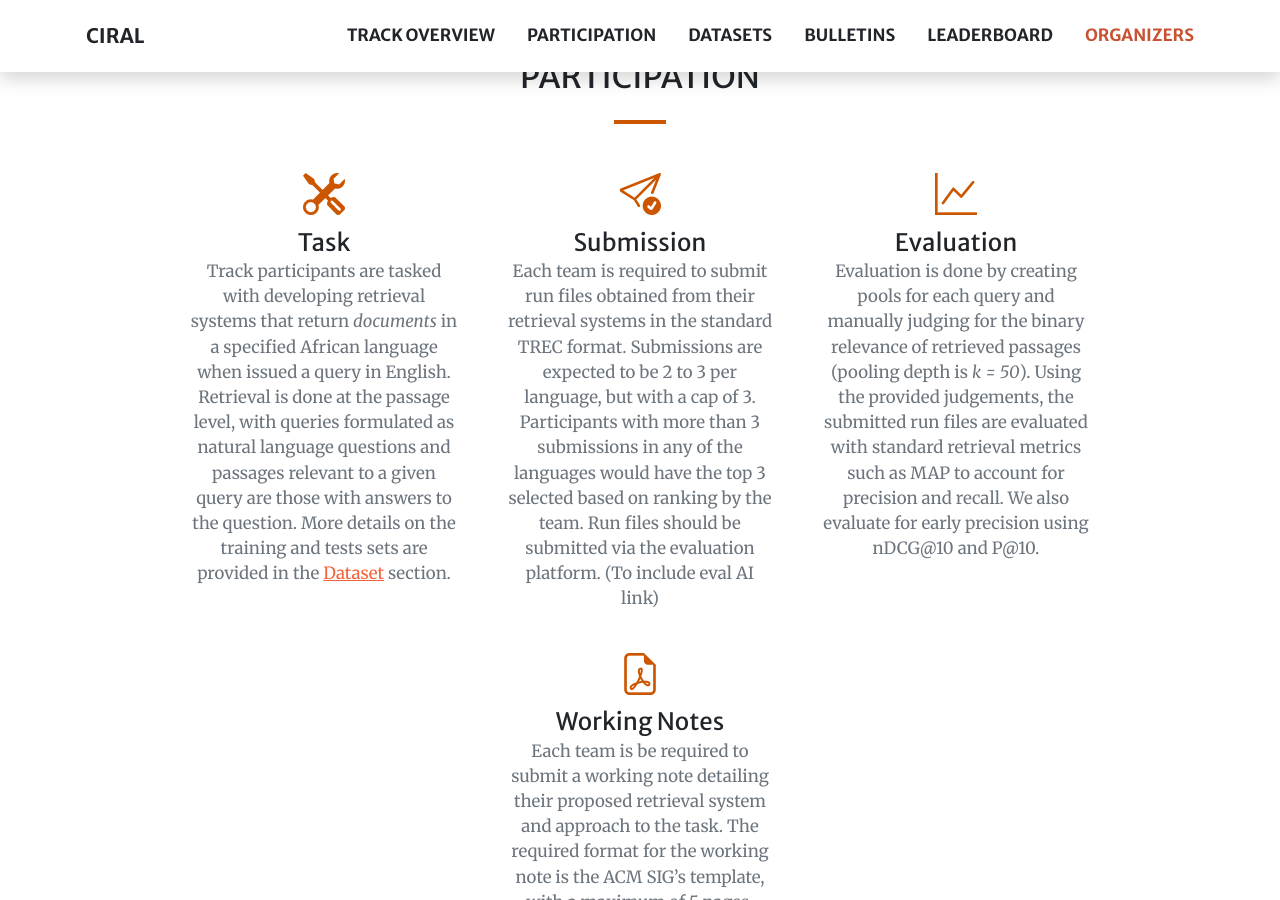
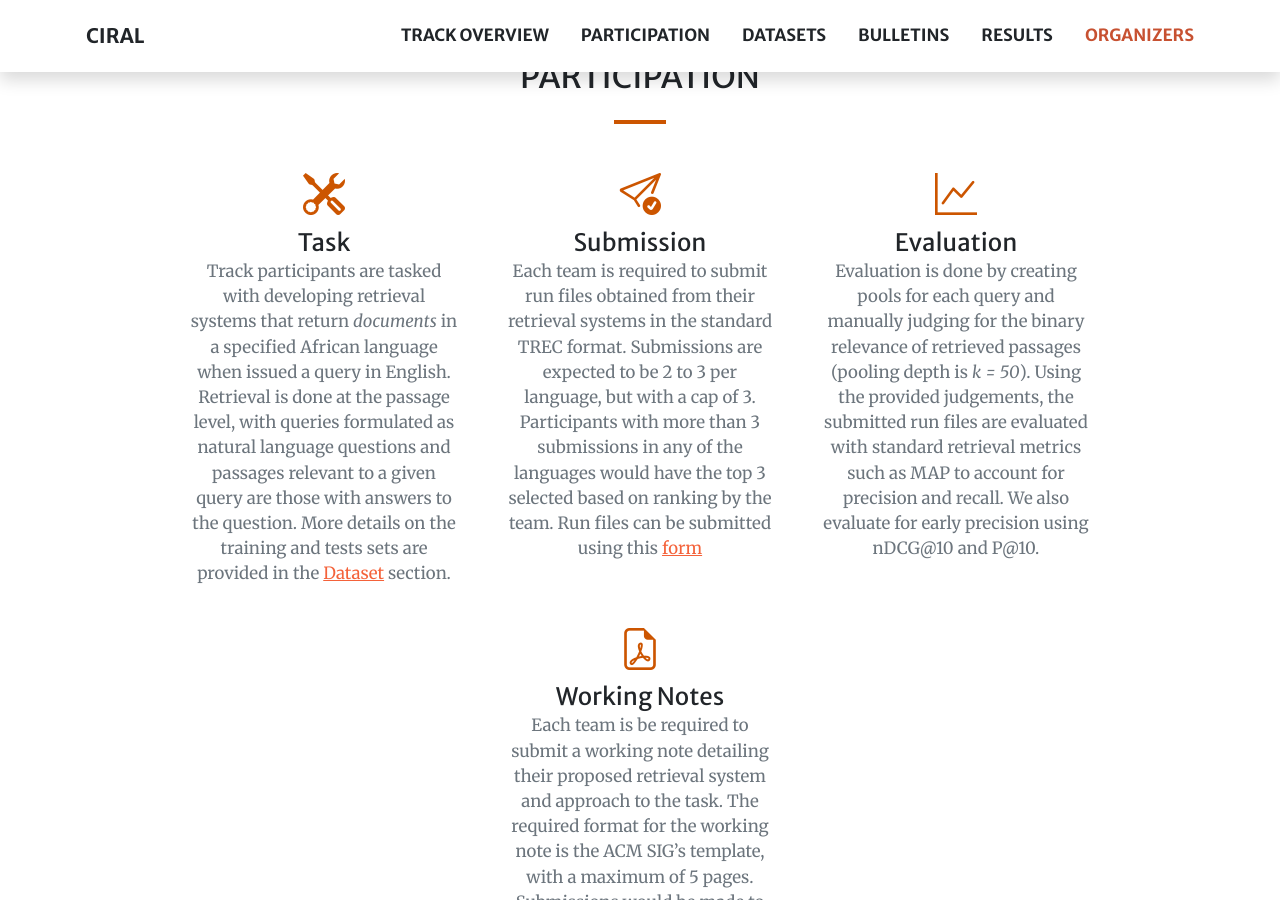
Before and after one commit to ciralproject/ciralproject.github.io, a Jekyll site: the page built from index.md, in a window 1280 px wide and 900 px high, scrolled down 1475 px. Built offline with Jekyll 4.4.1, drawn with Linux system fonts in a browser that asks for light colours; comment, search, counter and statistics services are not loaded; some of the changed text lies outside the part shown.

Commit message:
Additional changes

```diff
--- a/_data/menus.yml
+++ b/_data/menus.yml
@@ -11,7 +11,7 @@ header:
   url: /#datasets
 - title: BULLETINS
   url: /#timeline
-- title: LEADERBOARD
+- title: RESULTS
   url: /#results
 - title: ORGANIZERS
   url: /#organizers
--- a/index.md
+++ b/index.md
@@ -37,7 +37,7 @@ sections:
         text: Track participants are tasked with developing retrieval systems that return <em>documents</em> in a specified African language when issued a query in English. Retrieval is done at the passage level, with queries formulated as natural language questions and passages relevant to a given query are those with answers to the question. More details on the training and tests sets are provided in the <a href="#datasets">Dataset</a> section.
         icon: bi-tools
       - title: Submission
-        text: Each team is required to submit run files obtained from their retrieval systems in the standard TREC format. Submissions are expected to be 2 to 3 per language, but with a cap of 3. Participants with more than 3 submissions in any of the languages would have the top 3 selected based on ranking by the team. Run files should be submitted via the evaluation platform. (To include eval AI link)
+        text: Each team is required to submit run files obtained from their retrieval systems in the standard TREC format. Submissions are expected to be 2 to 3 per language, but with a cap of 3. Participants with more than 3 submissions in any of the languages would have the top 3 selected based on ranking by the team. Run files can be submitted using this <a href="https://forms.gle/M1XJi39evHfibPMB9">form</a>
         icon: bi-send-check
         #url: '#'
       - title: Evaluation
@@ -55,7 +55,7 @@ sections:
     text1: >
       For each language, a static collection of passages extracted from news articles is provided. The training set comprises of the static collection, approximately 10 queries per language and some binary relevance judgements for each query. The test set comprises approximately 30 queries per languages. The statistics of the collection is documented in the dataset repo, and can also be found in the table on the right. The table would be updated as the dataset is curated.
 
-      <p>The datasets would be made available in this drive (Add link to drive) according to the release date for each set. Participants can send a mail to <a href="mailto:ciralproject23@gmail.com">ciralproject23@gmail.com</a> to obtain permission to the folder of interest. </p>
+      <p>The datasets would be made available in this <a href="https://drive.google.com/drive/folders/1469AVw3SygXjocqsjJmic322bPHPBVHj?usp=share_link"> Google drive</a>  according to the release date for each set. Participants can send a mail to <a href="mailto:ciralproject23@gmail.com">ciralproject23@gmail.com</a> to obtain permission to the folder of interest. </p>
     table: >
       <table border="1">
       <thead>
```
Also changed, not shown: other parts of index.md (+4 -4 lines), assets/img/members/Tunde.jpeg (added), 2 other files.
